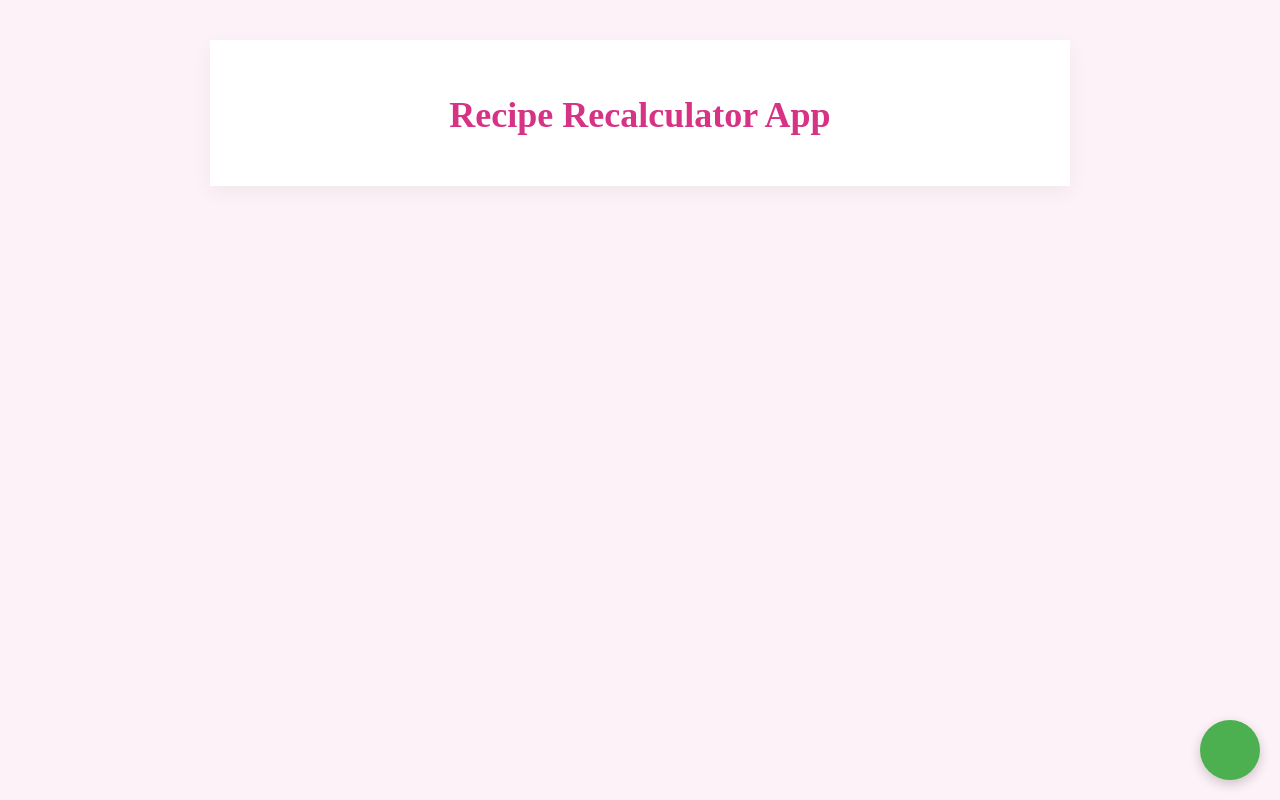
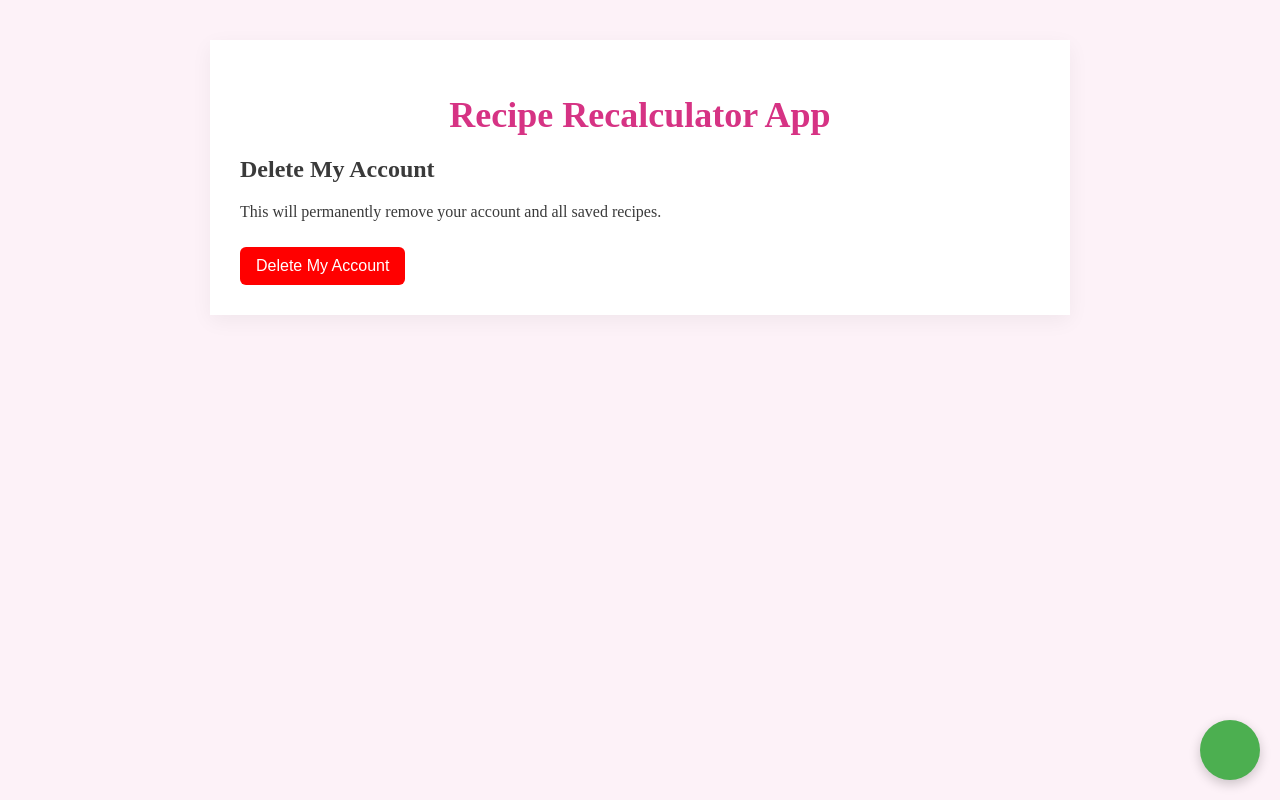
Before and after one commit to caitlinhowse4/Recipe-Recon-Final, a React (Create React App) app: page /delete-account in a window 1280 px wide. Built offline with nearby package versions, Linux system fonts and the light colour scheme; a web font is replaced by a local one.

Commit message:
commit - delete account

```diff
--- a/src/App.js
+++ b/src/App.js
@@ -1,6 +1,6 @@
 // src/App.js
 import React, { useState, useEffect } from "react";
-import { BrowserRouter as Router, Route, Routes, Navigate } from "react-router-dom";
+import { BrowserRouter as Router, Route, Routes, Navigate, Link } from "react-router-dom";
 import axios from "axios";
 import Register from "./Register";
 import Login from "./Login";
@@ -10,6 +10,8 @@ import "./styles/DishcoveryModel.css";
 import SuggestionForum from "./SuggestionForum";
 import SavedRecipes from "./SavedRecipes";
 import Recipefile from "./Recipefile";
+import DeleteAccount from "./DeleteAccount";
+
 
 // Main App component that manages the application state and routing
 const App = () => {
@@ -160,6 +162,9 @@ const App = () => {
             <button onClick={() => setMode("save")}>Saved Recipes</button>
             <button onClick={() => setMode("suggest")}>Suggestion Forum</button>
             <button onClick={handleLogout}>Logout</button>
+            <Link to="/delete-account" >
+      Delete My Account
+    </Link>
           </div>
         )}
 
@@ -172,6 +177,7 @@ const App = () => {
           <Route path="/savedrecipes/:id" element={<Recipefile />} />
           <Route path="/register" element={<Register />} />
           <Route path="/login" element={<Login onLoginSuccess={handleLoginSuccess} onGuestLogin={handleGuestLogin} />} />
+          <Route path="/delete-account" element={<DeleteAccount />} />
           <Route
             path="/recipes"
             element={
--- /dev/null
+++ b/src/DeleteAccount.js
@@ -0,0 +1,39 @@
+// src/DeleteAccount.js
+import React from 'react';
+import { useNavigate } from 'react-router-dom';
+import axios from 'axios';
+
+const DeleteAccount = () => {
+  const navigate = useNavigate();
+
+  const handleDelete = async () => {
+    const confirm = window.confirm("Are you sure you want to delete your account? This cannot be undone.");
+    if (!confirm) return;
+
+    try {
+      const token = localStorage.getItem("token");
+      await axios.delete("http://localhost:5001/deleteaccount", {
+        headers: { Authorization: `Bearer ${token}` },
+      });
+
+      localStorage.removeItem("token");
+      alert("Your account has been deleted.");
+      navigate("/login");
+    } catch (err) {
+      console.error(err);
+      alert("Failed to delete account. Please try again later.");
+    }
+  };
+
+  return (
+    <div className="delete-account">
+      <h2>Delete My Account</h2>
+      <p>This will permanently remove your account and all saved recipes.</p>
+      <button onClick={handleDelete} style={{ backgroundColor: "red", color: "white" }}>
+        Delete My Account
+      </button>
+    </div>
+  );
+};
+
+export default DeleteAccount;
```
Also changed, not shown: server.js (+17 -0 lines).
